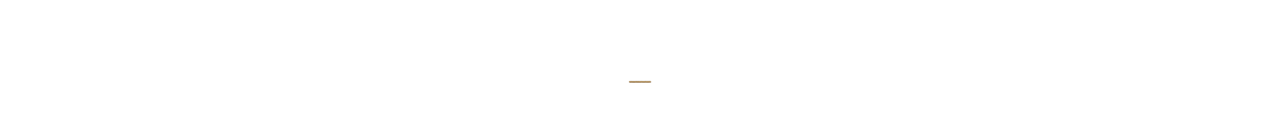
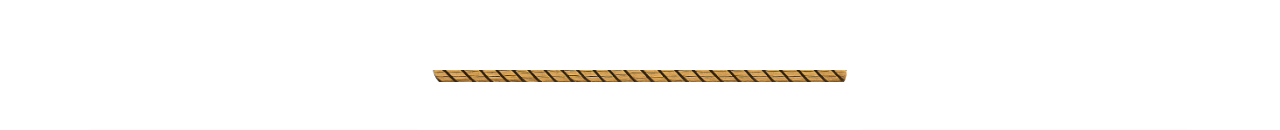
Before and after one commit to MutinAI/mutinai-site, a Next.js app: page /product in a window 1280 px wide. Shown: the part 788-918 px from the top of the page. Built offline with nearby package versions, Linux system fonts and the light colour scheme.

Commit message:
change divider back

```diff
--- a/src/components/RopeDivider.tsx
+++ b/src/components/RopeDivider.tsx
@@ -1,7 +1,11 @@
 export default function RopeDivider() {
   return (
     <div className="flex justify-center my-12">
-      <img src="/assets/rope.png" alt="" className="h-6 w-6" />
+      <img
+        src="/assets/rope.png"
+        alt=""
+        className="h-3 w-full max-w-md object-cover"
+      />
     </div>
   );
 }
```
